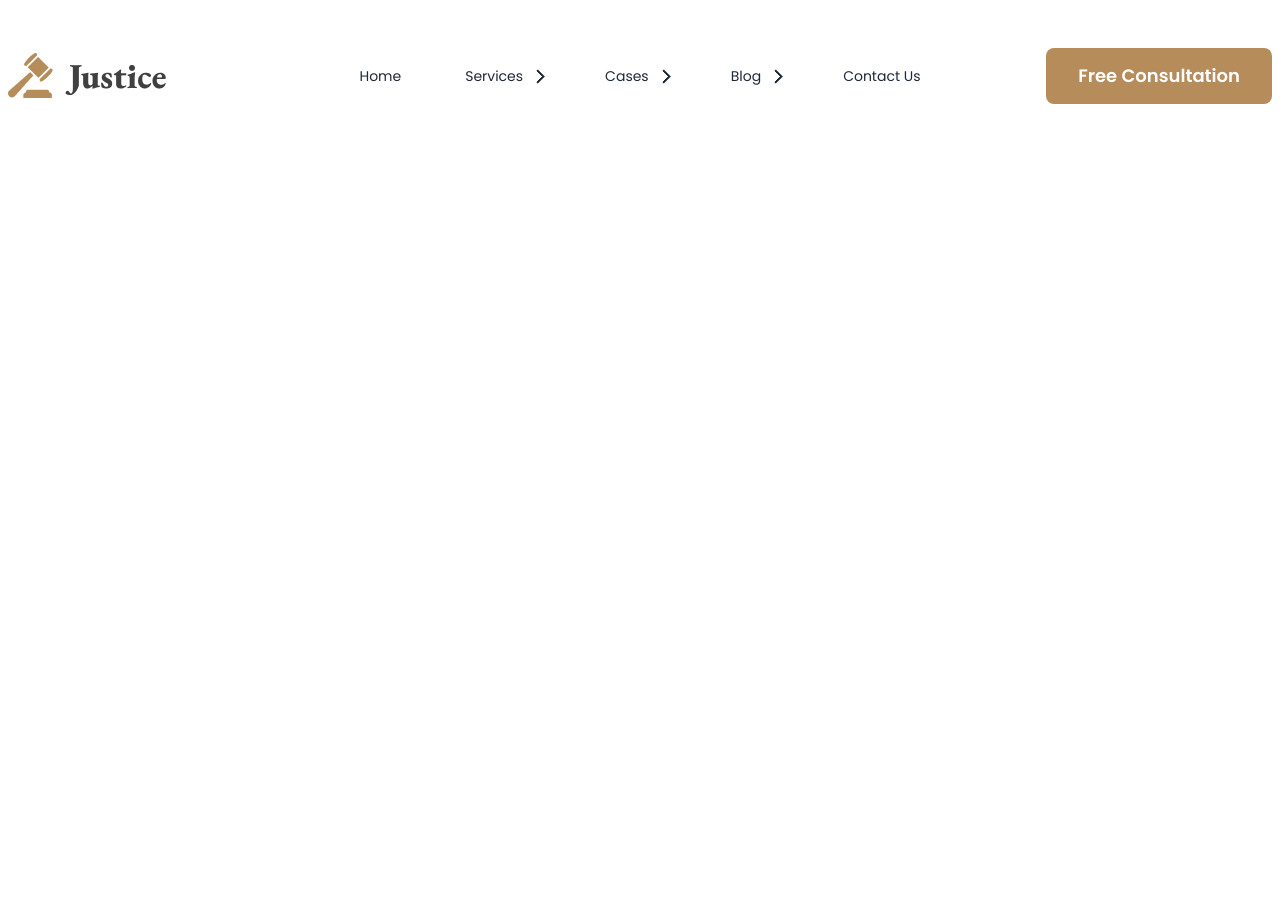
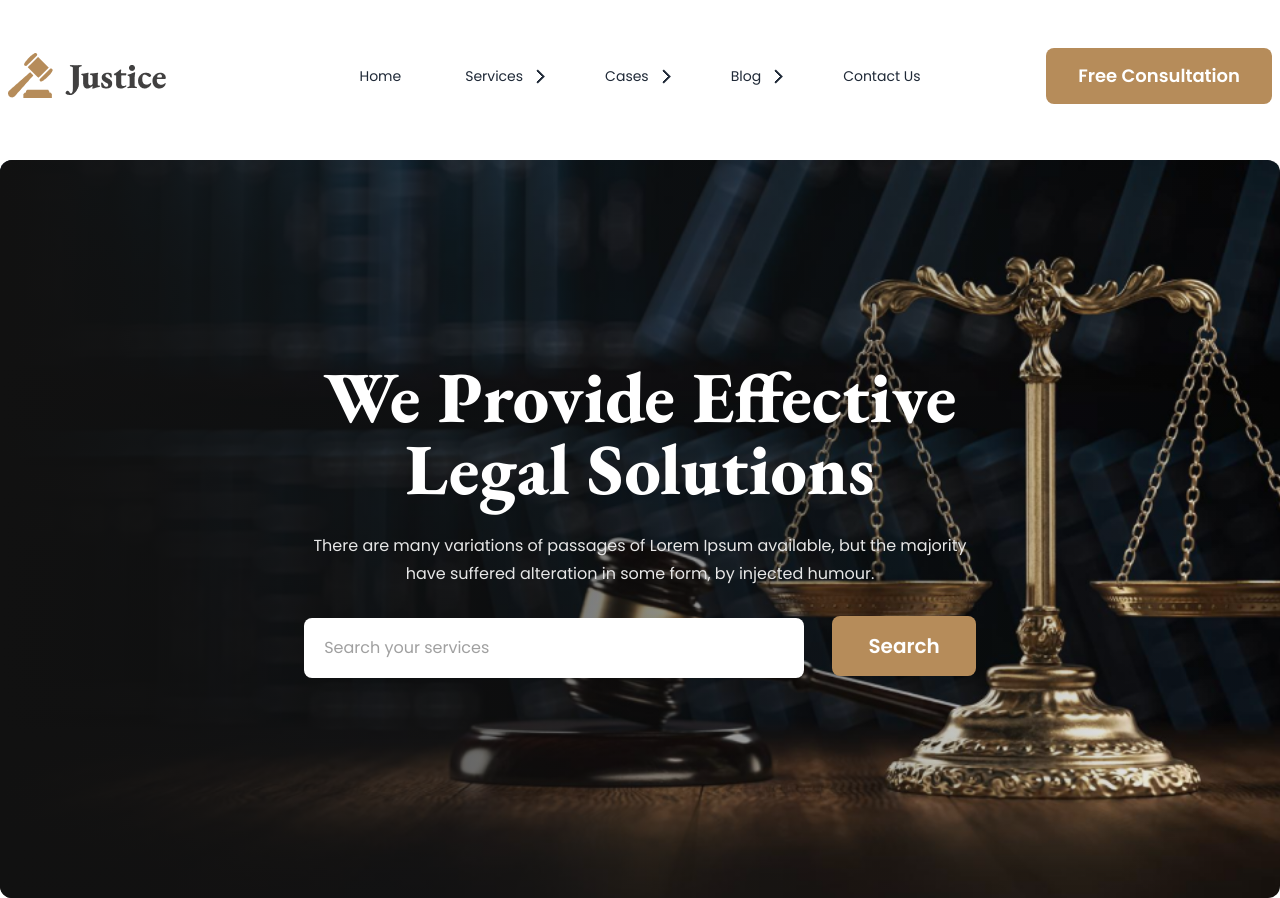
Before and after one commit to Fardus-Hassan/legal-solution, a plain HTML site: page index.html in a window 1280 px wide. Before the commit the page ends 800 px from the top, so only its background shows below. Drawn offline with nearby package versions, Linux system fonts and the light colour scheme.

Commit message:
banner section added

```diff
--- a/index.html
+++ b/index.html
@@ -56,7 +56,7 @@
             pointer-events: none; */
         }
         .bg-img{
-            background-image: url();
+            background-image: url('images/banner.png');
         }
     </style>
 </head>
@@ -131,7 +131,16 @@
                     </div>
                 </div>
             </nav>
-            <div class="w-36 h-44 bg-img"></div>
+            <div class="rounded-xl bg-img bg-no-repeat bg-center bg-cover mt-12 text-center">
+                <div class="space-y-7 bg-gradient-to-r from-[#111] to-[#11111100] py-[100px] md:py-[200px] rounded-xl px-4">
+                    <h1 class="text-5xl md:text-7xl text-white garamond font-extrabold leading-tight">We Provide Effective <br> Legal Solutions</h1>
+                    <p class="text-[#E7E7E7] leading-7 w-full md:w-[670px] m-auto">There are many variations of passages of Lorem Ipsum available, but the majority have suffered alteration in some form, by injected humour.</p>
+                    <form>
+                        <input type="text" name="" id="" placeholder="Search your services" class="rounded-lg pl-5 py-5 placeholder:text-[#A0A0A0] placeholder:md:text-[16px] text-sm w-64 md:w-[500px] mb-5">
+                        <input type="submit" value="Search" class="bg-primary-color text-white font-semibold text-xl rounded-lg py-4 px-9 ml-6">
+                    </form>
+                </div>
+            </div>
         </div>
     </header>
     <main>
```
